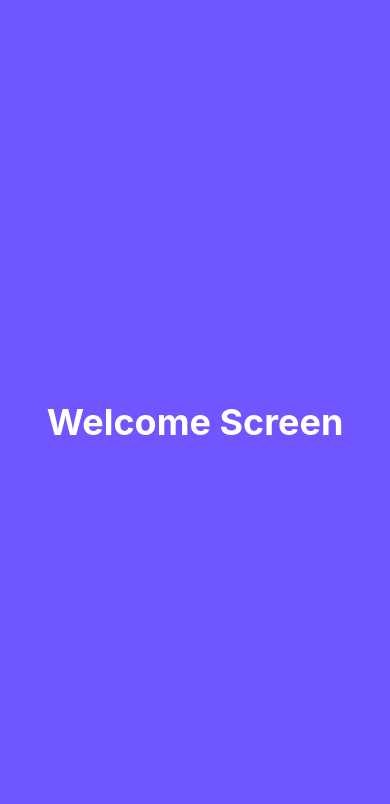
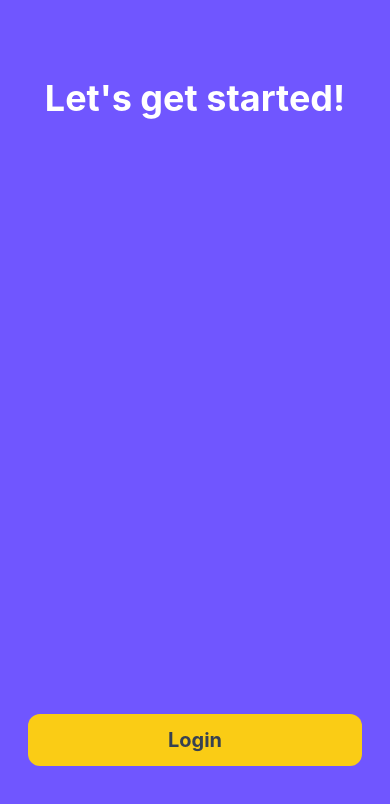
Before and after one commit to Shahriyar-Hosen/GRON, a React Native app: screen / in a window 390 px wide. Shown: the top 804 px of the page. Built offline with nearby package versions, Linux system fonts and the light colour scheme.

Commit message:
welcome page done

```diff
--- /dev/null
+++ b/src/navigation/types.d.ts
@@ -0,0 +1,32 @@
+// import type {BottomTabScreenProps} from '@react-navigation/bottom-tabs';
+// import type {
+//     CompositeScreenProps,
+//   NavigatorScreenParams,
+// } from '@react-navigation/native';
+import type {NativeStackScreenProps} from '@react-navigation/native-stack';
+
+export type RootStackParamList = {
+  Home: undefined;
+  Login: undefined;
+  Welcome: undefined;
+};
+
+export type RootStackScreenProps<T extends keyof RootStackParamList> =
+  NativeStackScreenProps<RootStackParamList, T>;
+
+// export type HomeTabParamList = {
+//   Popular: undefined;
+//   Latest: undefined;
+// };
+
+// export type HomeTabScreenProps<T extends keyof HomeTabParamList> =
+//   CompositeScreenProps<
+//     BottomTabScreenProps<HomeTabParamList, T>,
+//     RootStackScreenProps<keyof RootStackParamList>
+//   >;
+
+declare global {
+  namespace ReactNavigation {
+    interface RootParamList extends RootStackParamList {}
+  }
+}
--- a/src/screens/Welcome.tsx
+++ b/src/screens/Welcome.tsx
@@ -1,15 +1,30 @@
+import {useNavigation} from '@react-navigation/native';
 import React from 'react';
-import {Text, View} from 'react-native';
+import {Text, TouchableOpacity, View} from 'react-native';
 import {SafeAreaView} from 'react-native-safe-area-context';
 import {appColor} from '../theme';
 
 export const WelcomeScreen = () => {
+  const navigation = useNavigation();
+
   return (
-    <SafeAreaView
-      style={{backgroundColor: appColor.bg2}}
-      className="flex-1 justify-center items-center">
-      <View>
-        <Text className="text-white text-4xl font-bold">Welcome Screen</Text>
+    <SafeAreaView style={{backgroundColor: appColor.bg2}} className="flex-1">
+      <View className="flex-1 flex justify-around my-4">
+        <Text className="text-white text-4xl font-bold text-center">
+          Let's get started!
+        </Text>
+        <View className="flex-row justify-center">
+          <View className="w-[350px] h-[350px]" />
+        </View>
+        <View className="space-y-4">
+          <TouchableOpacity
+            onPress={() => navigation.navigate('Login')}
+            className="py-3 bg-yellow-400 mx-7 rounded-xl">
+            <Text className="text-xl font-bold text-center text-gray-700">
+              Login
+            </Text>
+          </TouchableOpacity>
+        </View>
       </View>
     </SafeAreaView>
   );
```
